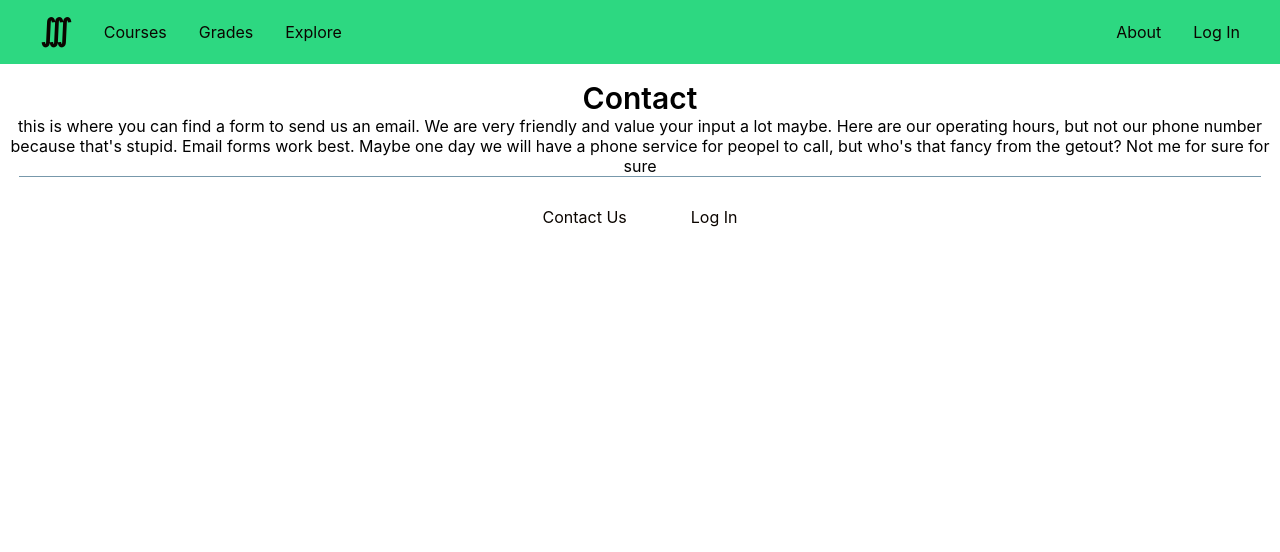
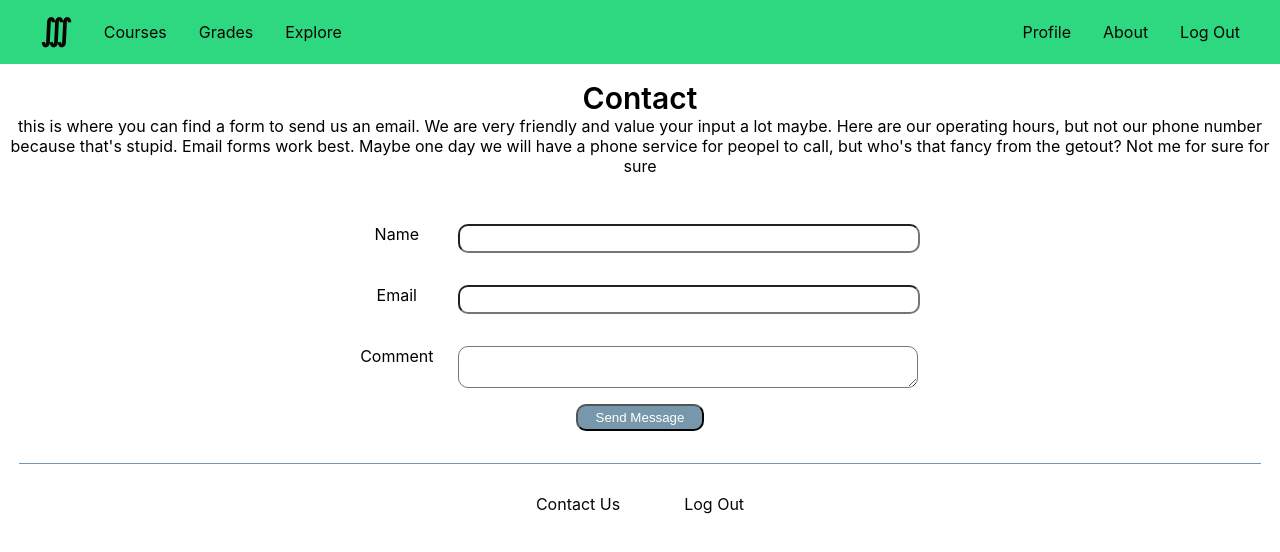
Before and after one commit to CamTangalakis/Self, a React (Create React App) app in the folder client/: page /contact in a window 1280 px wide. Shown: the top 552 px of the page. Built offline with nearby package versions, Linux system fonts and the light colour scheme.

Commit message:
setting stuff up

```diff
--- a/client/package.json
+++ b/client/package.json
@@ -4,6 +4,9 @@
   "private": true,
   "proxy": "http://localhost:3000",
   "dependencies": {
+    "@emotion/react": "^11.13.3",
+    "@emotion/styled": "^11.13.0",
+    "@mui/material": "^6.1.7",
     "@testing-library/jest-dom": "^5.17.0",
     "@testing-library/react": "^13.4.0",
     "@testing-library/user-event": "^13.5.0",
--- a/client/src/App.js
+++ b/client/src/App.js
@@ -23,10 +23,11 @@ function App() {
   const [currentUser, setCurrentUser] = React.useState("");
 
   React.useEffect(() => {
-    const loggedInUser = localStorage.getItem("currentUser");
-    if (loggedInUser) {
-      setCurrentUser(loggedInUser);
-    }
+    // const loggedInUser = localStorage.getItem("currentUser");
+    // if (loggedInUser) {
+    //   setCurrentUser(loggedInUser);
+    // }
+    setCurrentUser("hello");
   }, [currentUser]);
 
   return (
--- /dev/null
+++ b/client/src/hooks/user/index.js
@@ -0,0 +1,47 @@
+const getUser = async ({ username }) => {
+  try {
+    const response = await fetch(`/api/user/get/${username}`).then((res) =>
+      res.json()
+    );
+
+    return response;
+  } catch (err) {
+    return err;
+  }
+};
+
+const editUser = async ({
+  username,
+  password,
+  userType,
+  grade,
+  school,
+  district,
+  state,
+  avatar,
+  specialEducation,
+}) => {
+  try {
+    const response = await fetch(`/api/user/edit/${username}`, {
+      method: "POST",
+      body: JSON.stringify({
+        password,
+        userType,
+        grade,
+        school,
+        district,
+        state,
+        avatar,
+        specialEducation,
+      }),
+      headers: {
+        "Content-Type": "application/json",
+      },
+    }).then((res) => res.json());
+    return response;
+  } catch (err) {
+    return err;
+  }
+};
+
+export { getUser, editUser };
--- a/client/src/pages/contact/index.css
+++ b/client/src/pages/contact/index.css
@@ -0,0 +1,28 @@
+.contactFormContainer {
+  display: flex;
+  flex-direction: column;
+  width: 50%;
+  margin: 2rem auto;
+}
+
+.contactInputContainer {
+  display: grid;
+  grid-template-columns: 1fr 4fr;
+  margin: 1rem;
+}
+
+.contactInput {
+  width: 100%;
+  border-radius: 10px;
+  max-width: 35vw;
+  padding: 5px;
+}
+
+.contactSubmit {
+  width: 20%;
+  margin: auto;
+  padding: 4px;
+  background-color: var(--blue);
+  border-radius: 10px;
+  color: white;
+}
--- a/client/src/pages/contact/index.js
+++ b/client/src/pages/contact/index.js
@@ -1,7 +1,25 @@
 import React from "react";
+import Alert from "@mui/material/Alert";
 import "./index.css";
 
 const Contact = () => {
+  const [contactData, setContactData] = React.useState({
+    name: "",
+    email: "",
+    comment: "",
+  });
+  const [showAlert, setShowAlert] = React.useState(false);
+
+  const submitContactRequest = (e) => {
+    e.preventDefault();
+    setShowAlert(true);
+
+    setTimeout(() => {
+      setShowAlert(false);
+      window.location.href = "/";
+    }, [3000]);
+  };
+
   return (
     <div>
       <div className="contactHeader header">Contact</div>
@@ -10,6 +28,54 @@ const Contact = () => {
       but not our phone number because that's stupid. Email forms work best.
       Maybe one day we will have a phone service for peopel to call, but who's
       that fancy from the getout? Not me for sure for sure
+      {showAlert && <Alert severity="success">Thanks for your input!</Alert>}
+      <form className="contactFormContainer">
+        <div className="contactInputContainer">
+          <label htmlFor="contactName">Name</label>
+          <input
+            type="text"
+            className="contactInput"
+            id="contactName"
+            value={contactData.name}
+            onChange={(e) =>
+              setContactData({ ...contactData, name: e.target.value })
+            }
+          />
+        </div>
+
+        <div className="contactInputContainer">
+          <label htmlFor="contactEmail">Email</label>
+          <input
+            type="text"
+            className="contactInput"
+            id="contactEmail"
+            value={contactData.email}
+            onChange={(e) =>
+              setContactData({ ...contactData, email: e.target.value })
+            }
+          />
+        </div>
+
+        <div className="contactInputContainer">
+          <label htmlFor="contactComment">Comment</label>
+          <textarea
+            className="contactInput"
+            id="contactComment"
+            value={contactData.comment}
+            onChange={(e) =>
+              setContactData({ ...contactData, comment: e.target.value })
+            }
+          />
+        </div>
+
+        <button
+          type="submit"
+          className="contactSubmit"
+          onClick={(e) => submitContactRequest(e)}
+        >
+          Send Message
+        </button>
+      </form>
     </div>
   );
 };
--- a/client/src/pages/profile/index.js
+++ b/client/src/pages/profile/index.js
@@ -1,11 +1,37 @@
 import React from "react";
+import { editUser, getUser } from "../../hooks/user";
 
 const Profile = ({ currentUser }) => {
+  const [userInfo, setUserInfo] = React.useState({
+    username: "hello",
+    password: "",
+    userType: "",
+    grade: "",
+    school: "",
+    district: "",
+    state: "",
+    avatar: "",
+    specialEducation: false,
+  });
+
+  const getUserInfo = async () => {
+    const info = await getUser({ username: "hello" });
+    setUserInfo({ ...userInfo, info });
+  };
+
+  React.useEffect(() => {
+    getUserInfo();
+  }, []);
+
+  const editUserInfo = async () => {
+    await editUser(userInfo);
+  };
+
   return (
     <div style={{ marginTop: "5rem" }}>
       Welcome, {currentUser}
       <div>edit profile</div>
-      <div> view grades</div>
+      <div>view grades</div>
     </div>
   );
 };
```
Also changed, not shown: 2 other files (tests, documents, lock files or other folders).
